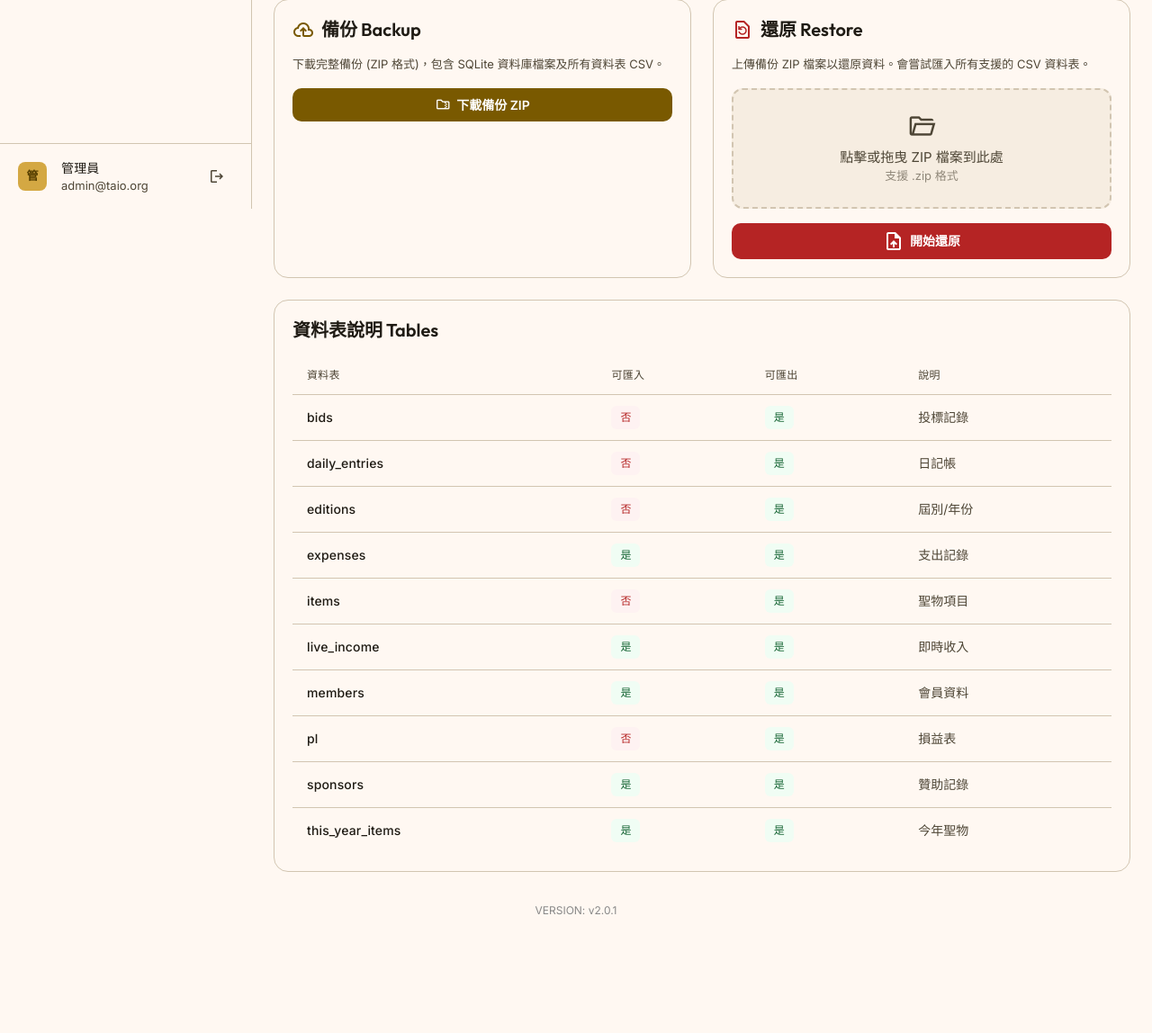
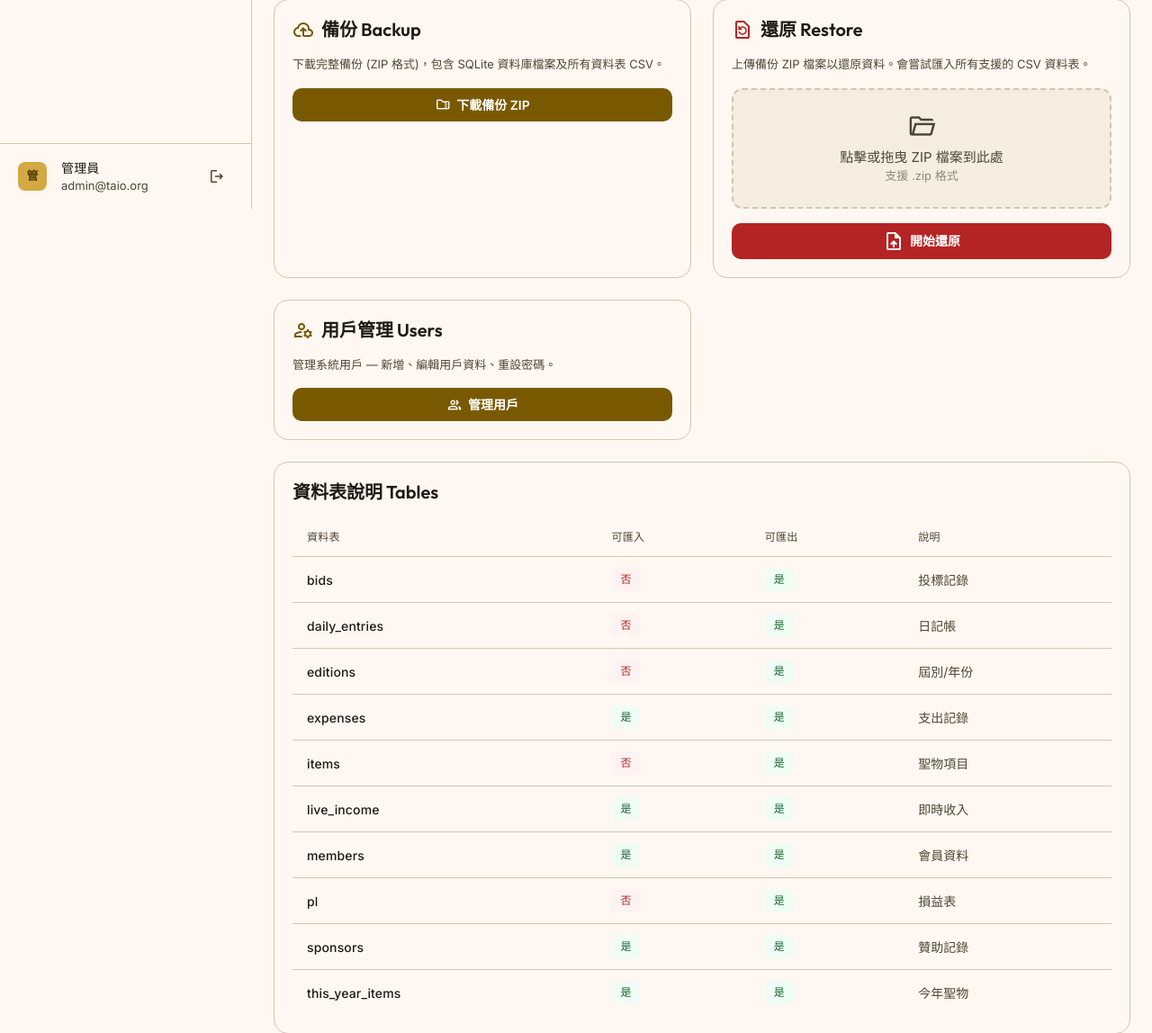
Before and after one commit to ys00241/taiopwt2, a Flask app: page /manage in a window 1280 px wide. Shown: the part 568-1716 px from the top of the page at 90% size. Before the commit the page ends 1585 px from the top, so only its background shows below. Run offline with Flask 3, Linux system fonts and the light colour scheme; the visitor is signed in with stand-in values (Sample User, id 1); some libraries are stand-ins or nearby versions.

Commit message:
feat: add User Management card to manage index page

```diff
--- a/app/templates/manage/index.html
+++ b/app/templates/manage/index.html
@@ -135,6 +135,22 @@
       </button>
 
       <div id="restoreResult" class="hidden mt-md"></div>
+    </div>
+
+    <!-- ═══ USER MANAGEMENT ═══ -->
+    <div class="imperial-card">
+      <div class="flex items-center gap-sm mb-md">
+        <span class="material-symbols-outlined" style="color: var(--primary);">manage_accounts</span>
+        <h2 class="font-headline-md" style="color: var(--on-surface);">用戶管理 Users</h2>
+      </div>
+      <p class="font-body-sm mb-md" style="color: var(--on-surface-variant);">
+        管理系統用戶 — 新增、編輯用戶資料、重設密碼。
+      </p>
+
+      <a href="{{ url_for('manage.manage_users') }}" class="btn-primary w-full justify-center">
+        <span class="material-symbols-outlined">group</span>
+        管理用戶
+      </a>
     </div>
 
   </div>
```
